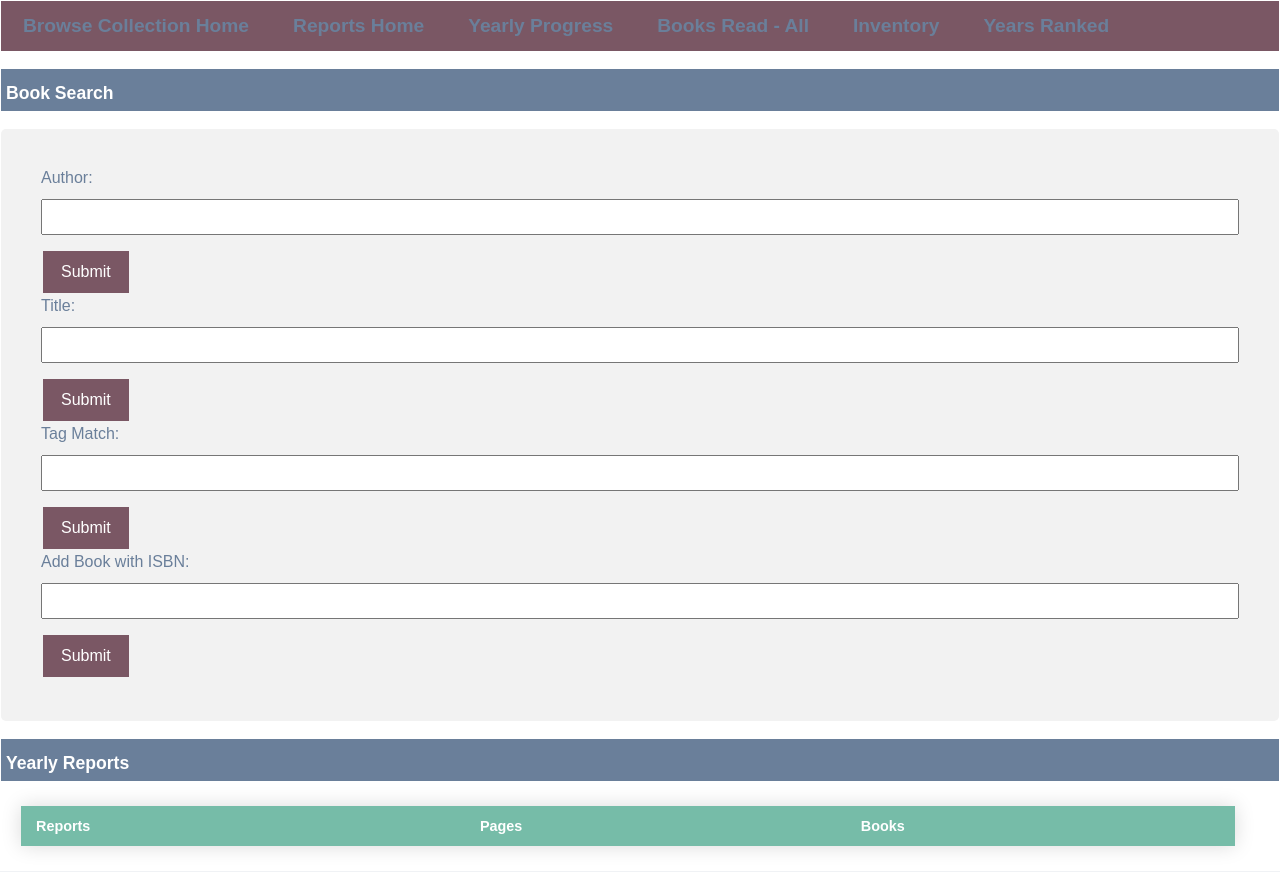
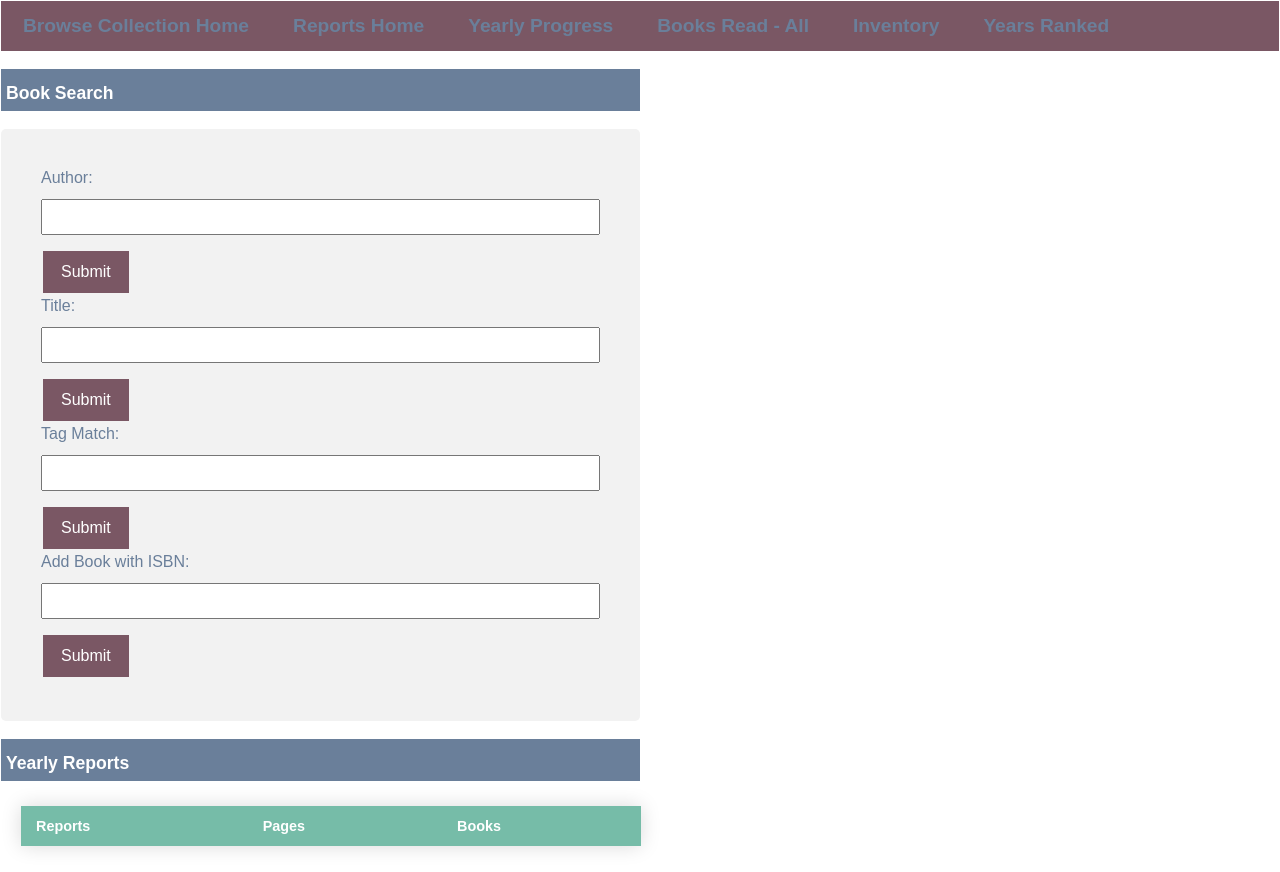
Before and after one commit to DrSkippy/php_books_database, a PHP site: page /js_reports/index.html in a window 1280 px wide. Run offline with PHP 8.4, Linux system fonts and the light colour scheme; lists and menus that the app fills with data are empty.

Commit message:
tow columns reports page

```diff
--- a/js_reports/index.html
+++ b/js_reports/index.html
@@ -8,6 +8,9 @@
 </head>
 <body>
 <div id="insertTopNavBar"></div>
+
+<div class="two-column-row">
+    <div class="column">
 <h1>Book Search</h1>
 <div class="form">
     <form action="/php_books_database/js_reports/books_detail.html">
@@ -45,6 +48,12 @@
     </div>
     </tbody>
 </table>
+    </div>
+    <div class="column">
+
+    </div>
+</div>
+
 <script src="/php_books_database/library/index_scripts.js"></script>
 </body>
 </html>
--- a/style/table-style.css
+++ b/style/table-style.css
@@ -19,6 +19,17 @@ p {
     font-family: sans-serif;
     font-size: 1.0em;
     color: var(--deep-taupe);
+}
+
+.column {
+    float: left;
+    width: 50%;
+}
+
+.two-column-row:after {
+    content: "";
+    display: table;
+    clear: both;
 }
 
 h1 {
@@ -98,7 +109,7 @@ input[type=button], input[type=submit], input[type=reset] {
 }
 
 .styled-table {
-    width: 95%;
+    width: 97%;
     border-collapse: collapse;
     margin: 25px 20px;
     font-size: 0.9em;
```
